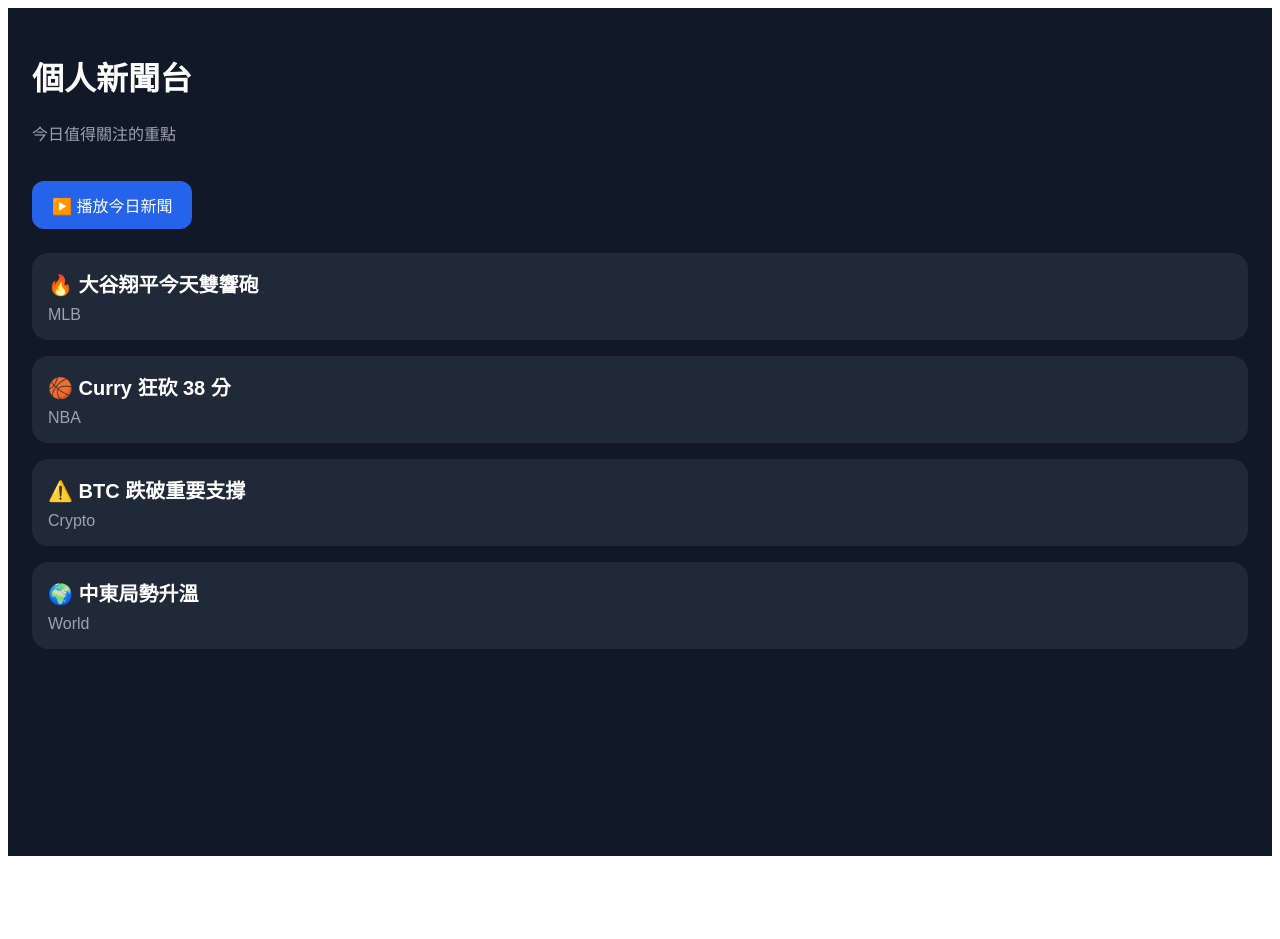
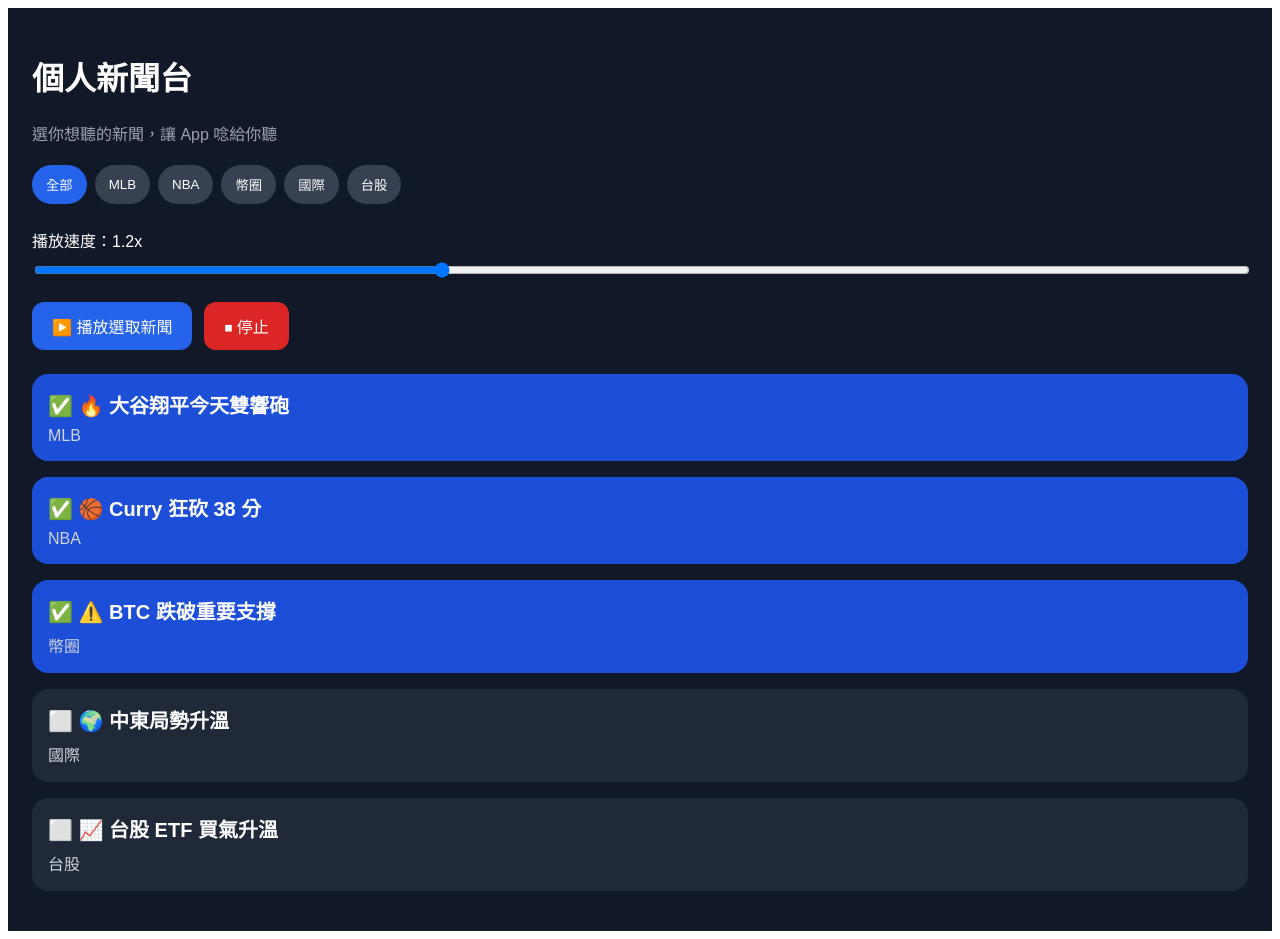
Before and after one commit to iverson14713/personal-news-station, a React (Vite) app: page / in a window 1280 px wide. Before the commit the page ends 864 px from the top, so only its background shows below. Built offline with nearby package versions, Linux system fonts and the light colour scheme.

Commit message:
Update App.tsx

```diff
--- a/src/App.tsx
+++ b/src/App.tsx
@@ -1,32 +1,60 @@
+import { useState } from "react";
+
+type NewsItem = {
+  id: number;
+  title: string;
+  category: string;
+  selected: boolean;
+};
+
 export default function App() {
-  const news = [
-    {
-      title: "🔥 大谷翔平今天雙響砲",
-      category: "MLB",
-    },
-    {
-      title: "🏀 Curry 狂砍 38 分",
-      category: "NBA",
-    },
-    {
-      title: "⚠️ BTC 跌破重要支撐",
-      category: "Crypto",
-    },
-    {
-      title: "🌍 中東局勢升溫",
-      category: "World",
-    },
-  ];
+  const [speed, setSpeed] = useState(1.2);
+  const [activeCategory, setActiveCategory] = useState("全部");
+
+  const [news, setNews] = useState<NewsItem[]>([
+    { id: 1, title: "🔥 大谷翔平今天雙響砲", category: "MLB", selected: true },
+    { id: 2, title: "🏀 Curry 狂砍 38 分", category: "NBA", selected: true },
+    { id: 3, title: "⚠️ BTC 跌破重要支撐", category: "幣圈", selected: true },
+    { id: 4, title: "🌍 中東局勢升溫", category: "國際", selected: false },
+    { id: 5, title: "📈 台股 ETF 買氣升溫", category: "台股", selected: false },
+  ]);
+
+  const categories = ["全部", "MLB", "NBA", "幣圈", "國際", "台股"];
+
+  const filteredNews =
+    activeCategory === "全部"
+      ? news
+      : news.filter((item) => item.category === activeCategory);
+
+  const toggleNews = (id: number) => {
+    setNews((prev) =>
+      prev.map((item) =>
+        item.id === id ? { ...item, selected: !item.selected } : item
+      )
+    );
+  };
 
   const speakNews = () => {
-    const text = news.map((n) => n.title).join("。");
+    window.speechSynthesis.cancel();
+
+    const selectedNews = news.filter((item) => item.selected);
+
+    if (selectedNews.length === 0) {
+      alert("請先選擇要播放的新聞");
+      return;
+    }
+
+    const text = selectedNews.map((n) => n.title).join("。");
 
     const speech = new SpeechSynthesisUtterance(text);
-
     speech.lang = "zh-TW";
-    speech.rate = 1.2;
+    speech.rate = speed;
 
     window.speechSynthesis.speak(speech);
+  };
+
+  const stopSpeak = () => {
+    window.speechSynthesis.cancel();
   };
 
   return (
@@ -39,18 +67,51 @@
         fontFamily: "sans-serif",
       }}
     >
-      <h1 style={{ fontSize: "32px", fontWeight: "bold" }}>
-        個人新聞台
-      </h1>
+      <h1 style={{ fontSize: "32px", fontWeight: "bold" }}>個人新聞台</h1>
 
       <p style={{ color: "#9CA3AF", marginTop: "8px" }}>
-        今日值得關注的重點
+        選你想聽的新聞，讓 App 唸給你聽
       </p>
 
+      <div style={{ marginTop: "20px", display: "flex", gap: "8px", flexWrap: "wrap" }}>
+        {categories.map((category) => (
+          <button
+            key={category}
+            onClick={() => setActiveCategory(category)}
+            style={{
+              background: activeCategory === category ? "#2563EB" : "#374151",
+              color: "white",
+              border: "none",
+              padding: "10px 14px",
+              borderRadius: "999px",
+              cursor: "pointer",
+            }}
+          >
+            {category}
+          </button>
+        ))}
+      </div>
+
+      <div style={{ marginTop: "24px" }}>
+        <label>
+          播放速度：{speed.toFixed(1)}x
+        </label>
+
+        <input
+          type="range"
+          min="0.8"
+          max="2"
+          step="0.1"
+          value={speed}
+          onChange={(e) => setSpeed(Number(e.target.value))}
+          style={{ width: "100%", marginTop: "10px" }}
+        />
+      </div>
+
+      <div style={{ marginTop: "20px", display: "flex", gap: "12px" }}>
         <button
           onClick={speakNews}
           style={{
-          marginTop: "20px",
             background: "#2563EB",
             border: "none",
             color: "white",
@@ -60,30 +121,44 @@
             fontSize: "16px",
           }}
         >
-        ▶️ 播放今日新聞
+          ▶️ 播放選取新聞
         </button>
 
+        <button
+          onClick={stopSpeak}
+          style={{
+            background: "#DC2626",
+            border: "none",
+            color: "white",
+            padding: "12px 20px",
+            borderRadius: "12px",
+            cursor: "pointer",
+            fontSize: "16px",
+          }}
+        >
+          ⏹ 停止
+        </button>
+      </div>
+
       <div style={{ marginTop: "24px" }}>
-        {news.map((item, index) => (
+        {filteredNews.map((item) => (
           <div
-            key={index}
+            key={item.id}
+            onClick={() => toggleNews(item.id)}
             style={{
-              background: "#1F2937",
+              background: item.selected ? "#1D4ED8" : "#1F2937",
               padding: "16px",
               borderRadius: "16px",
               marginBottom: "16px",
+              cursor: "pointer",
             }}
           >
             <div style={{ fontSize: "20px", fontWeight: "bold" }}>
+              {item.selected ? "✅ " : "⬜ "}
               {item.title}
             </div>
 
-            <div
-              style={{
-                color: "#9CA3AF",
-                marginTop: "8px",
-              }}
-            >
+            <div style={{ color: "#D1D5DB", marginTop: "8px" }}>
               {item.category}
             </div>
           </div>
```
Lines whose indentation alone changed are shown as unchanged.
